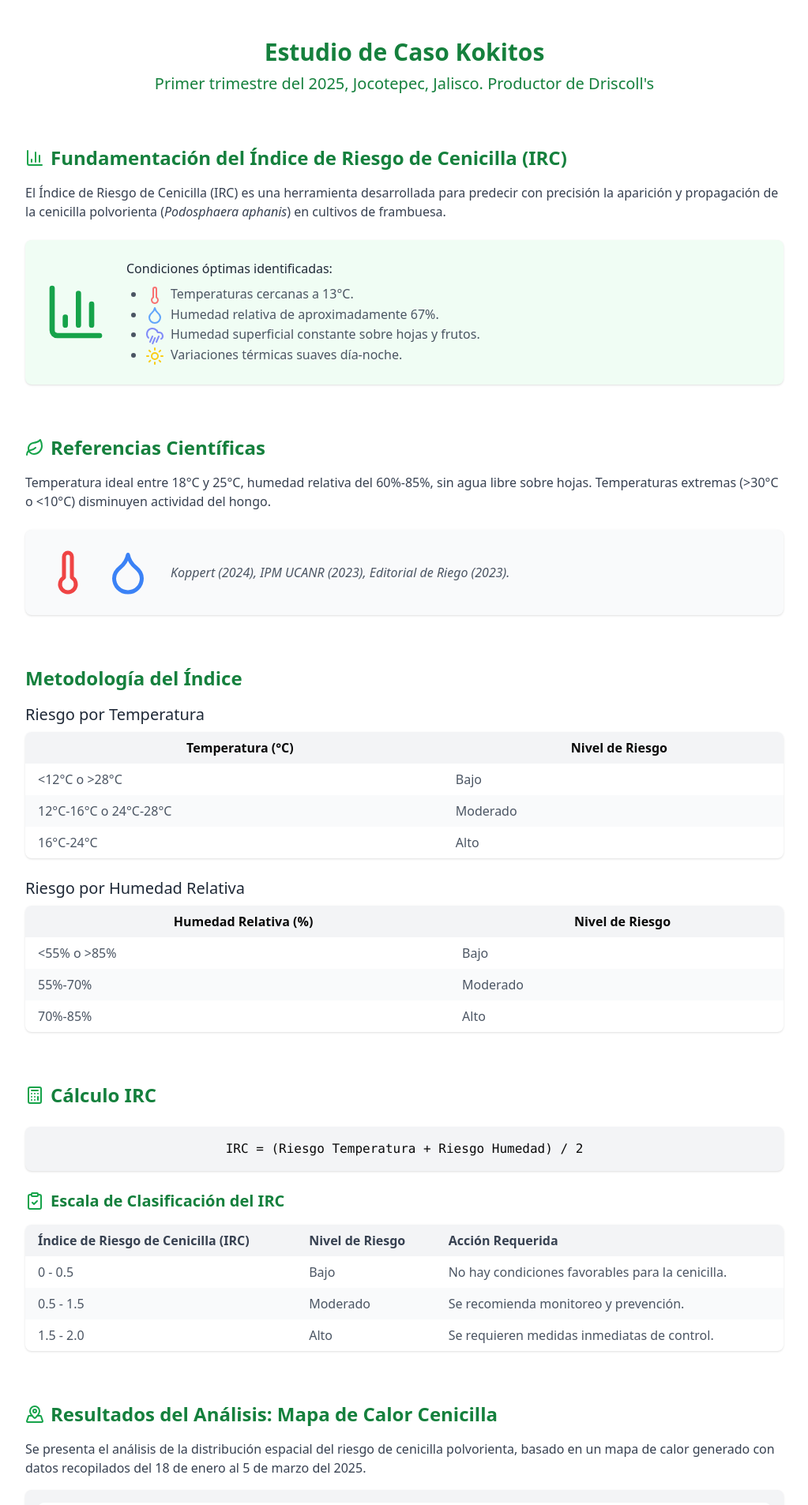
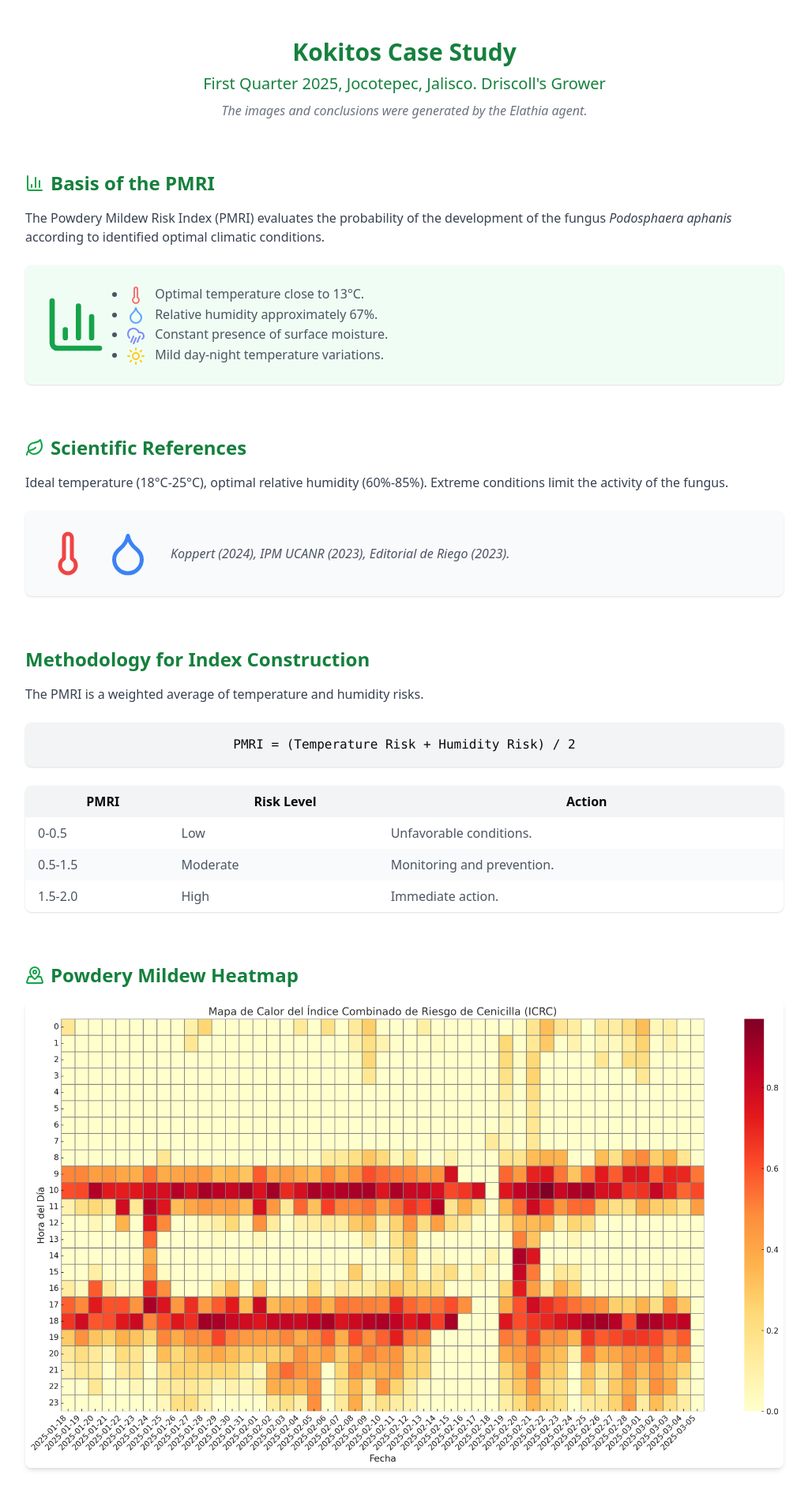
Before and after one commit to LuisSantaoca/acro-front-agentes, a React (Vite) app: page /kokitos in a window 1280 px wide. Shown: the top 1906 px of the page at 79% size, without its empty margins (128-1151 px from the left). Built offline with nearby package versions, Linux system fonts and the light colour scheme.

Commit message:
landigg ingles

```diff
--- a/src/pages/tenants/kokitos/KokitosCase.jsx
+++ b/src/pages/tenants/kokitos/KokitosCase.jsx
@@ -1,54 +1,53 @@
-// Archivo: src/pages/tenants/kokitos/KokitosCase.jsx
+// File: src/pages/tenants/kokitos/KokitosCase.jsx
 
 import React from 'react';
 import {
-    Leaf, BarChart3, Thermometer, Droplet, CloudRainWind, Sun, CloudSun, AlertTriangle,
-    Activity, Wind, CloudDrizzle, TrendingUp, TrendingDown, CalendarClock, ClipboardCheck,
-    PieChart, ShieldCheck, Sprout, MapPinned, Target, Database, Calculator
+    Leaf, BarChart3, Thermometer, Droplet, CloudRainWind, Sun,
+    ClipboardCheck, TrendingUp, MapPinned, Calculator, CheckSquare,
+    CalendarClock, Tractor, Scissors, ShieldCheck
 } from 'lucide-react';
 
 const KokitosCase = () => {
     return (
         <div className="max-w-5xl mx-auto py-12 px-8 space-y-16">
 
-            {/* Título del Caso de Estudio */}
+            {/* Case Study Title */}
             <section className="text-center mb-8">
                 <h1 className="text-3xl font-bold text-green-700">
-                    Estudio de Caso Kokitos<br />
-                    <span className="text-xl font-normal">Primer trimestre del 2025, Jocotepec, Jalisco. Productor de Driscoll's</span>
+                    Kokitos Case Study<br />
+                    <span className="text-xl font-normal">First Quarter 2025, Jocotepec, Jalisco. Driscoll's Grower</span>
                 </h1>
+                <p className="mt-2 text-gray-500 italic">
+                    The images and conclusions were generated by the Elathia agent.
+                </p>
             </section>
 
-            {/* Fundamentación del Índice de Riesgo de Cenicilla (IRC) */}
+            {/* Basis of the Powdery Mildew Risk Index (PMRI) */}
             <section>
                 <h2 className="text-2xl font-semibold text-green-700 mb-4 flex items-center">
-                    <BarChart3 className="mr-2 text-green-600" /> Fundamentación del Índice de Riesgo de Cenicilla (IRC)
+                    <BarChart3 className="mr-2 text-green-600" />Basis of the PMRI
                 </h2>
                 <p className="text-gray-700">
-                    El Índice de Riesgo de Cenicilla (IRC) es una herramienta desarrollada para predecir con precisión la aparición y propagación de la cenicilla polvorienta (<em>Podosphaera aphanis</em>) en cultivos de frambuesa.
+                    The Powdery Mildew Risk Index (PMRI) evaluates the probability of the development of the fungus <em>Podosphaera aphanis</em> according to identified optimal climatic conditions.
                 </p>
-                <div className="mt-6 bg-green-50 rounded-lg shadow p-6 flex flex-col md:flex-row items-center">
+                <div className="mt-6 bg-green-50 rounded-lg shadow p-6 flex items-center">
                     <BarChart3 className="text-green-600 mr-6" size={80} />
-                    <div>
-                        <p className="font-medium text-gray-800 mb-2">Condiciones óptimas identificadas:</p>
-                        <ul className="list-disc ml-6 text-gray-600">
-                            <li><Thermometer className="inline-block mr-2 text-red-400" />Temperaturas cercanas a 13°C.</li>
-                            <li><Droplet className="inline-block mr-2 text-blue-400" />Humedad relativa de aproximadamente 67%.</li>
-                            <li><CloudRainWind className="inline-block mr-2 text-indigo-400" />Humedad superficial constante sobre hojas y frutos.</li>
-                            <li><Sun className="inline-block mr-2 text-yellow-400" />Variaciones térmicas suaves día-noche.</li>
+                    <ul className="list-disc text-gray-600">
+                        <li><Thermometer className="inline-block mr-2 text-red-400"/> Optimal temperature close to 13°C.</li>
+                        <li><Droplet className="inline-block mr-2 text-blue-400"/> Relative humidity approximately 67%.</li>
+                        <li><CloudRainWind className="inline-block mr-2 text-indigo-400"/> Constant presence of surface moisture.</li>
+                        <li><Sun className="inline-block mr-2 text-yellow-400"/> Mild day-night temperature variations.</li>
                     </ul>
-                    </div>
                 </div>
             </section>
 
-            {/* Referencias Científicas y Valores de Referencia */}
+            {/* Scientific References */}
             <section>
                 <h2 className="text-2xl font-semibold text-green-700 mb-4 flex items-center">
-                    <Leaf className="mr-2 text-green-600" /> Referencias Científicas
+                    <Leaf className="mr-2 text-green-600"/> Scientific References
                 </h2>
                 <p className="text-gray-700">
-                    Temperatura ideal entre 18°C y 25°C, humedad relativa del 60%-85%, sin agua libre sobre hojas.
-                    Temperaturas extremas (&gt;30°C o &lt;10°C) disminuyen actividad del hongo.
+                    Ideal temperature (18°C-25°C), optimal relative humidity (60%-85%). Extreme conditions limit the activity of the fungus.
                 </p>
                 <div className="mt-6 bg-gray-50 rounded-lg shadow p-6 flex items-center">
                     <Thermometer className="text-red-500" size={60} />
@@ -59,105 +58,132 @@ const KokitosCase = () => {
                 </div>
             </section>
 
-            {/* Metodología del Índice */}
+            {/* Methodology and PMRI calculation */}
             <section>
                 <h2 className="text-2xl font-semibold text-green-700 mb-4">
-                    Metodología del Índice
+                    Methodology for Index Construction
                 </h2>
-                <div className="mt-4">
-                    <h3 className="text-xl font-medium text-gray-800 mb-2">Riesgo por Temperatura</h3>
+                <p className="text-gray-700 mb-4">
+                    The PMRI is a weighted average of temperature and humidity risks.
+                </p>
+                <div className="my-6 bg-gray-100 rounded-lg p-4 shadow font-mono text-center">
+                    PMRI = (Temperature Risk + Humidity Risk) / 2
+                </div>
+
                 <table className="w-full shadow rounded-lg overflow-hidden">
                     <thead className="bg-gray-100">
                         <tr>
-                                <th className="px-4 py-2">Temperatura (°C)</th>
-                                <th className="px-4 py-2">Nivel de Riesgo</th>
+                            <th className="px-4 py-2">PMRI</th>
+                            <th className="px-4 py-2">Risk Level</th>
+                            <th className="px-4 py-2">Action</th>
                         </tr>
                     </thead>
                     <tbody className="text-gray-600">
-                            <tr><td className="px-4 py-2">&lt;12°C o &gt;28°C</td><td>Bajo</td></tr>
-                            <tr className="bg-gray-50"><td className="px-4 py-2">12°C-16°C o 24°C-28°C</td><td>Moderado</td></tr>
-                            <tr><td className="px-4 py-2">16°C-24°C</td><td>Alto</td></tr>
+                        <tr><td className="px-4 py-2">0-0.5</td><td>Low</td><td>Unfavorable conditions.</td></tr>
+                        <tr className="bg-gray-50"><td className="px-4 py-2">0.5-1.5</td><td>Moderate</td><td>Monitoring and prevention.</td></tr>
+                        <tr><td className="px-4 py-2">1.5-2.0</td><td>High</td><td>Immediate action.</td></tr>
                     </tbody>
                 </table>
-                </div>
-
-                <div className="mt-6">
-                    <h3 className="text-xl font-medium text-gray-800 mb-2">Riesgo por Humedad Relativa</h3>
-                    <table className="w-full shadow rounded-lg overflow-hidden">
-                        <thead className="bg-gray-100">
-                            <tr>
-                                <th className="px-4 py-2">Humedad Relativa (%)</th>
-                                <th className="px-4 py-2">Nivel de Riesgo</th>
-                            </tr>
-                        </thead>
-                        <tbody className="text-gray-600">
-                            <tr><td className="px-4 py-2">&lt;55% o &gt;85%</td><td>Bajo</td></tr>
-                            <tr className="bg-gray-50"><td className="px-4 py-2">55%-70%</td><td>Moderado</td></tr>
-                            <tr><td className="px-4 py-2">70%-85%</td><td>Alto</td></tr>
-                        </tbody>
-                    </table>
-                </div>
             </section>
 
-            {/* Cálculo del IRC */}
+            {/* Heatmaps */}
+            <section>
+                <h2 className="text-2xl font-semibold text-green-700 flex items-center mb-4">
+                    <MapPinned className="mr-2 text-green-600" />Powdery Mildew Heatmap
+                </h2>
+                <img src="/assets/kokitos/mapa_calor_cenicilla.png" alt="Powdery Mildew Heatmap" className="rounded-lg shadow-md" />
+            </section>
+
+            <section>
+                <h2 className="text-2xl font-semibold text-green-700 flex items-center mb-4">
+                    <Droplet className="mr-2 text-blue-600" />Soil Moisture Heatmap
+                </h2>
+                <img src="/assets/kokitos/mapa_calor_humedad.png" alt="Soil Moisture Heatmap" className="rounded-lg shadow-md" />
+            </section>
+
+            {/* Hypothesis */}
+            <section>
+                <h2 className="text-2xl font-semibold text-green-700 flex items-center mb-4">
+                    <TrendingUp className="mr-2 text-yellow-600"/> Risk Hypothesis
+                </h2>
+                <p className="text-gray-700">
+                    Based on current data and the projected trend of the Powdery Mildew Risk Index (PMRI), a moderate increase in risk is expected in the next three weeks. This increase is driven by the combination of temperatures close to 13°C and relative humidity around 67%, conditions that, according to previous studies, favor the sporulation of the fungus
+ <em>Podosphaera aphanis</em>.
+                </p>
+            </section>
+
+            {/* Recommendations */}
             <section>
                 <h2 className="text-2xl font-semibold text-green-700 mb-4 flex items-center">
-                    <Calculator className="mr-2 text-green-600" />Cálculo IRC
+                    <ClipboardCheck className="mr-2 text-blue-600"/> Recommendations
                 </h2>
-                <div className="my-6 bg-gray-100 rounded-lg p-4 shadow text-center font-mono">
-                    IRC = (Riesgo Temperatura + Riesgo Humedad) / 2
-                </div>
+                <ul className="text-gray-700">
+                    <li><CheckSquare className="text-green-500"/> Rotation of Modes of Action.</li>
+                    <li><CheckSquare className="text-green-500"/> Use of Biofungicides and Alternatives.</li>
+                    <li><CheckSquare className="text-green-500"/> Preventive Applications in cool hours.</li>
+                    <li><CheckSquare className="text-green-500"/> Preventive fungicides according to climate.</li>
+                </ul>
+            </section>
 
-
-{/* Bloque Escala de Clasificación del IRC */}
+            {/* Weekly Activity Schedule for Crews */}
             <section>
-    <h3 className="text-xl font-semibold text-green-700 mb-4 flex items-center">
-        <ClipboardCheck className="mr-2 text-green-600" /> Escala de Clasificación del IRC
-    </h3>
+                <h2 className="text-2xl font-semibold text-green-700 mb-4 flex items-center">
+                    <CalendarClock className="mr-2 text-indigo-600" /> Weekly Activity Schedule for Crews
+                </h2>
                 <table className="w-full table-auto border-collapse shadow rounded-lg overflow-hidden">
                     <thead className="bg-gray-100">
                         <tr>
-                <th className="px-4 py-2 text-left text-gray-700">Índice de Riesgo de Cenicilla (IRC)</th>
-                <th className="px-4 py-2 text-left text-gray-700">Nivel de Riesgo</th>
-                <th className="px-4 py-2 text-left text-gray-700">Acción Requerida</th>
+                            <th className="px-4 py-2 text-left">Day</th>
+                            <th className="px-4 py-2 text-left">Activity</th>
+                            <th className="px-4 py-2 text-left">Objective</th>
+                            <th className="px-4 py-2 text-left">Responsible</th>
                         </tr>
                     </thead>
                     <tbody className="text-gray-600">
                         <tr>
-                <td className="px-4 py-2">0 - 0.5</td>
-                <td className="px-4 py-2">Bajo</td>
-                <td className="px-4 py-2">No hay condiciones favorables para la cenicilla.</td>
+                            <td className="px-4 py-2">Monday</td>
+                            <td className="px-4 py-2"><Tractor className="inline mr-2 text-green-500" />Field Inspection</td>
+                            <td className="px-4 py-2">Identify critical areas with initial symptoms of powdery mildew.</td>
+                            <td className="px-4 py-2">Crew Member + Agricultural Supervisor</td>
                         </tr>
                         <tr className="bg-gray-50">
-                <td className="px-4 py-2">0.5 - 1.5</td>
-                <td className="px-4 py-2">Moderado</td>
-                <td className="px-4 py-2">Se recomienda monitoreo y prevención.</td>
+                            <td className="px-4 py-2">Tuesday</td>
+                            <td className="px-4 py-2"><Droplet className="inline mr-2 text-red-400" />Fungicide Application (According to Schedule)</td>
+                            <td className="px-4 py-2">Implement preventive control in high-risk areas.</td>
+                            <td className="px-4 py-2">Application Crews</td>
                         </tr>
                         <tr>
-                <td className="px-4 py-2">1.5 - 2.0</td>
-                <td className="px-4 py-2">Alto</td>
-                <td className="px-4 py-2">Se requieren medidas inmediatas de control.</td>
+                            <td className="px-4 py-2">Wednesday</td>
+                            <td className="px-4 py-2"><Thermometer className="inline mr-2 text-red-400" />Humidity and Temperature Monitoring</td>
+                            <td className="px-4 py-2">Evaluate environmental conditions that favor the disease.</td>
+                            <td className="px-4 py-2">Crew Member + Field Technician</td>
+                        </tr>
+                        <tr className="bg-gray-50">
+                            <td className="px-4 py-2">Thursday</td>
+                            <td className="px-4 py-2"><Scissors className="inline mr-2 text-red-400" />Cleaning and Ventilation Pruning</td>
+                            <td className="px-4 py-2">Remove excess foliage to improve air circulation.</td>
+                            <td className="px-4 py-2">Maintenance Crews</td>
+                        </tr>
+                        <tr>
+                            <td className="px-4 py-2">Friday</td>
+                            <td className="px-4 py-2"><ShieldCheck className="inline mr-2 text-blue-400" />Second Inspection and Strategy Adjustments</td>
+                            <td className="px-4 py-2">Verify the effectiveness of applied treatments.</td>
+                            <td className="px-4 py-2">Crew Member + Supervisor</td>
+                        </tr>
+                        <tr className="bg-gray-50">
+                            <td className="px-4 py-2">Saturday</td>
+                            <td className="px-4 py-2"><Droplet className="inline mr-2 text-blue-500" />Irrigation and Soil Moisture Adjustment</td>
+                            <td className="px-4 py-2">Prevent excessive moisture conditions.</td>
+                            <td className="px-4 py-2">Irrigation Manager</td>
+                        </tr>
+                        <tr>
+                            <td className="px-4 py-2">Sunday</td>
+                            <td className="px-4 py-2"><ClipboardCheck className="inline mr-2 text-green-500" />Weekly Report and Planning</td>
+                            <td className="px-4 py-2">Record progress and plan subsequent activities.</td>
+                            <td className="px-4 py-2">Crew Member + Agricultural Supervisor</td>
                         </tr>
                     </tbody>
                 </table>
-</section>
-
-            </section>
-{/* Bloque Resultados del Análisis del Mapa de Calor */}
-<section>
-    <h2 className="text-2xl font-semibold text-green-700 mb-4 flex items-center">
-        <MapPinned className="mr-2 text-green-600" /> Resultados del Análisis: Mapa de Calor Cenicilla
-    </h2>
-    <p className="text-gray-700 mb-4">
-        Se presenta el análisis de la distribución espacial del riesgo de cenicilla polvorienta, basado en un mapa de calor generado con datos recopilados del 18 de enero al 5 de marzo del 2025.
-    </p>
-    <div className="mt-4 bg-gray-100 rounded-lg shadow p-4">
-        <img
-            src="/assets/kokitos/mapa_calor_cenicilla.png"
-            alt="Mapa de Calor Cenicilla"
-            className="w-full rounded-lg shadow-md"
-        />
-    </div>
             </section>
 
         </div>
```
Lines whose indentation alone changed are shown as unchanged.
